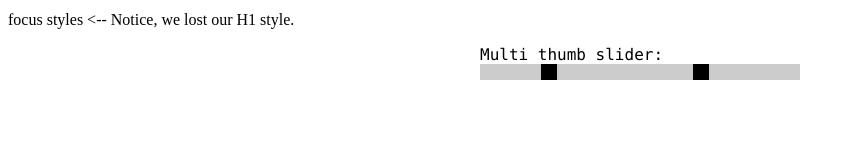
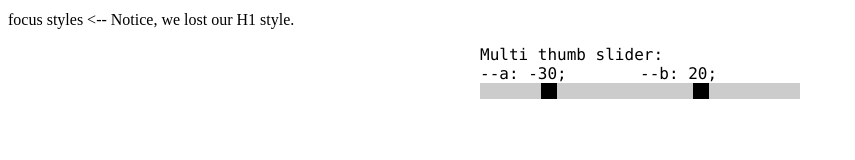
Before and after one commit to tdiprima/Slider-Spectrum, a plain HTML site: page ana_tudor/html/06.html in a window 1280 px wide. Shown: the whole page, without its empty margins (0-855 px from the left). Drawn offline with Linux system fonts and the light colour scheme.

Commit message:
Update 06.html

```diff
--- a/ana_tudor/html/06.html
+++ b/ana_tudor/html/06.html
@@ -13,30 +13,19 @@
     }
 
     .wrap {
-      display: grid; /* makes the sliders overlap */
-      /* Instead of 'grid-template-rows'; 'grid-template: repeat' */
+      display: grid;
       grid-template: repeat(2, -webkit-max-content) 1em/1fr 1fr;
       grid-template: repeat(2, max-content) 1em/1fr 1fr;
       overflow: hidden;
-      position: relative; /* RELATIVE */
-      margin: 1em auto; /* centers it on the page */
+      position: relative;
+      margin: 1em auto;
       width: 20em;
       background: linear-gradient(0deg, #ccc 1em, transparent 0); /* the gray 'track'; emulate track with wrapper background */
       font-family: ubuntu mono, consolas, monaco, monospace; /* ADDED FONT FAMILY */
     }
 
-    /* wrapper */
     [id=multi-lbl] {
       grid-column: 1/span 2;
-    }
-
-    /* Hides: */
-    /* Value A: */
-    /* Value B: */
-    .sr-only {
-      position: absolute; /* ABSOLUTE */
-      -webkit-clip-path: inset(50%);
-              clip-path: inset(50%);
     }
 
     /* placement: track, thumb, background */
@@ -98,12 +87,10 @@
       color: darkorange;
     }
 
-    /* output */
     output {
       grid-row: 2;
     }
 
-    /* output:last-child */
     output:last-child {
       text-align: right;
     }
@@ -119,9 +106,9 @@
 <h1>focus styles <-- Notice, we lost our H1 style.</h1>
 <div aria-labelledby="multi-lbl" class="wrap" role="group" style="--a: -30; --b: 20; --min: -50; --max: 50">
   <div id="multi-lbl">Multi thumb slider:</div>
-  <label class="sr-only" for="a">Value A:</label>
+  <output for="a" style="--c: var(--a)"></output>
+  <output for="b" style="--c: var(--b)"></output>
   <input id="a" max="50" min="-50" type="range" value="-30">
-  <label class="sr-only" for="b">Value B:</label>
   <input id="b" max="50" min="-50" type="range" value="20">
 </div>
 
```
